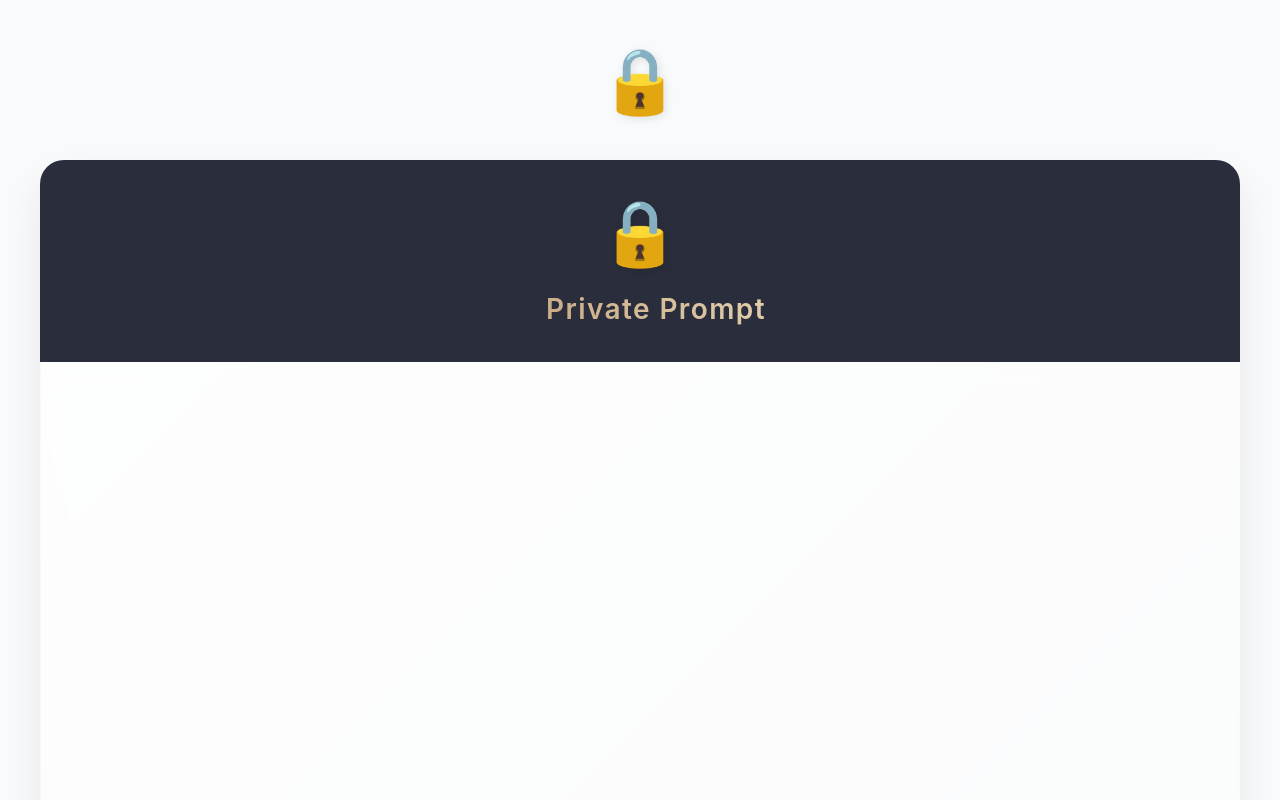
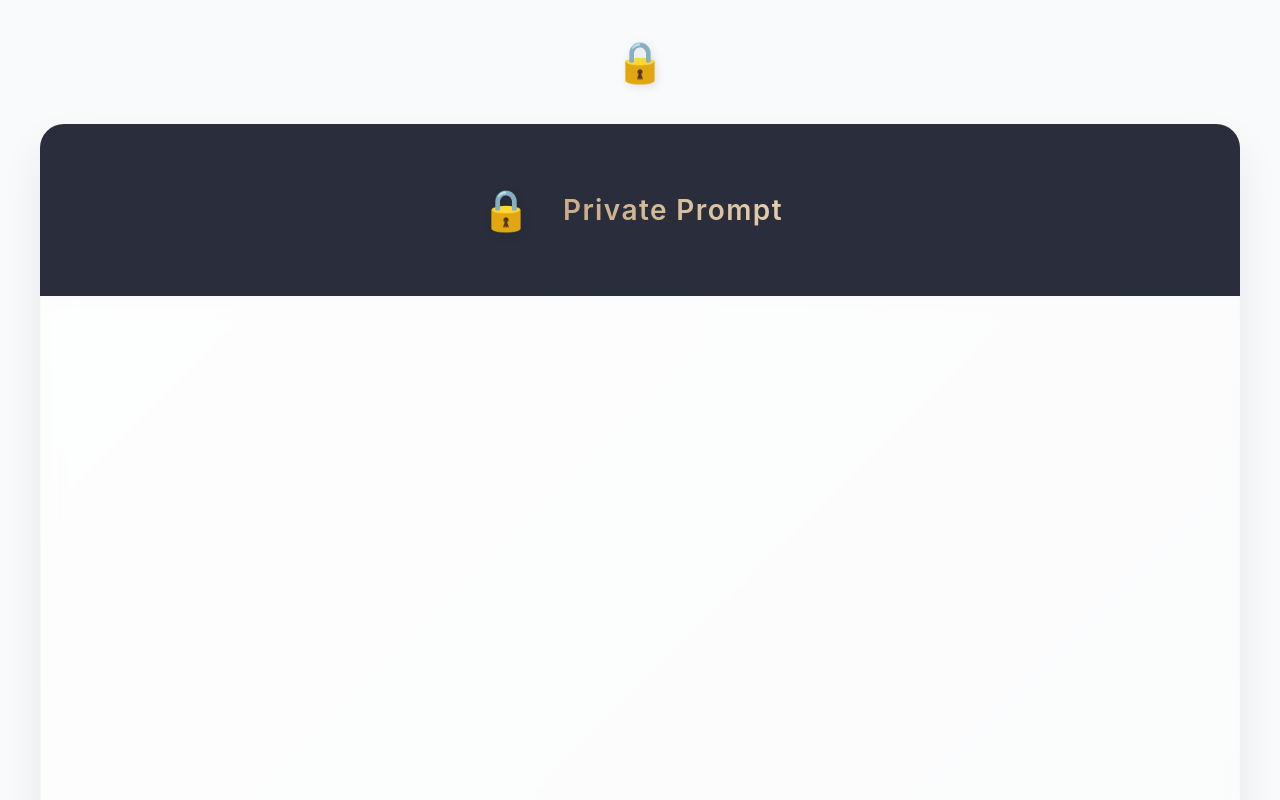
Before and after one commit to SaraLaouini1/chatbot, a React (Vite) app: page / in a window 1280 px wide. Shown: the top 800 px of the page. Built offline with nearby package versions, Linux system fonts and the light colour scheme.

Commit message:
Update Chat.css

```diff
--- a/src/components/Chat.css
+++ b/src/components/Chat.css
@@ -1,4 +1,33 @@
+/* Chat Header Styles */
+.chat-header {
+  display: flex;
+  justify-content: center;
+  padding: 1rem;
+  background: #ffffff;
+  box-shadow: 0 2px 4px rgba(0,0,0,0.1);
+}
 
+.title-container {
+  display: flex;
+  align-items: center;
+  gap: 1rem;
+}
+
+.lock-logo {
+  font-size: 2.5rem;
+  color: #C5A47E;
+  filter: drop-shadow(2px 2px 4px rgba(0,0,0,0.1));
+}
+
+.animated-lock {
+  animation: lock-pulse 2s ease-in-out infinite;
+}
+
+@keyframes lock-pulse {
+  0% { transform: scale(1); }
+  50% { transform: scale(1.1); }
+  100% { transform: scale(1); }
+}
 
 /* Chat.css */
 
```
